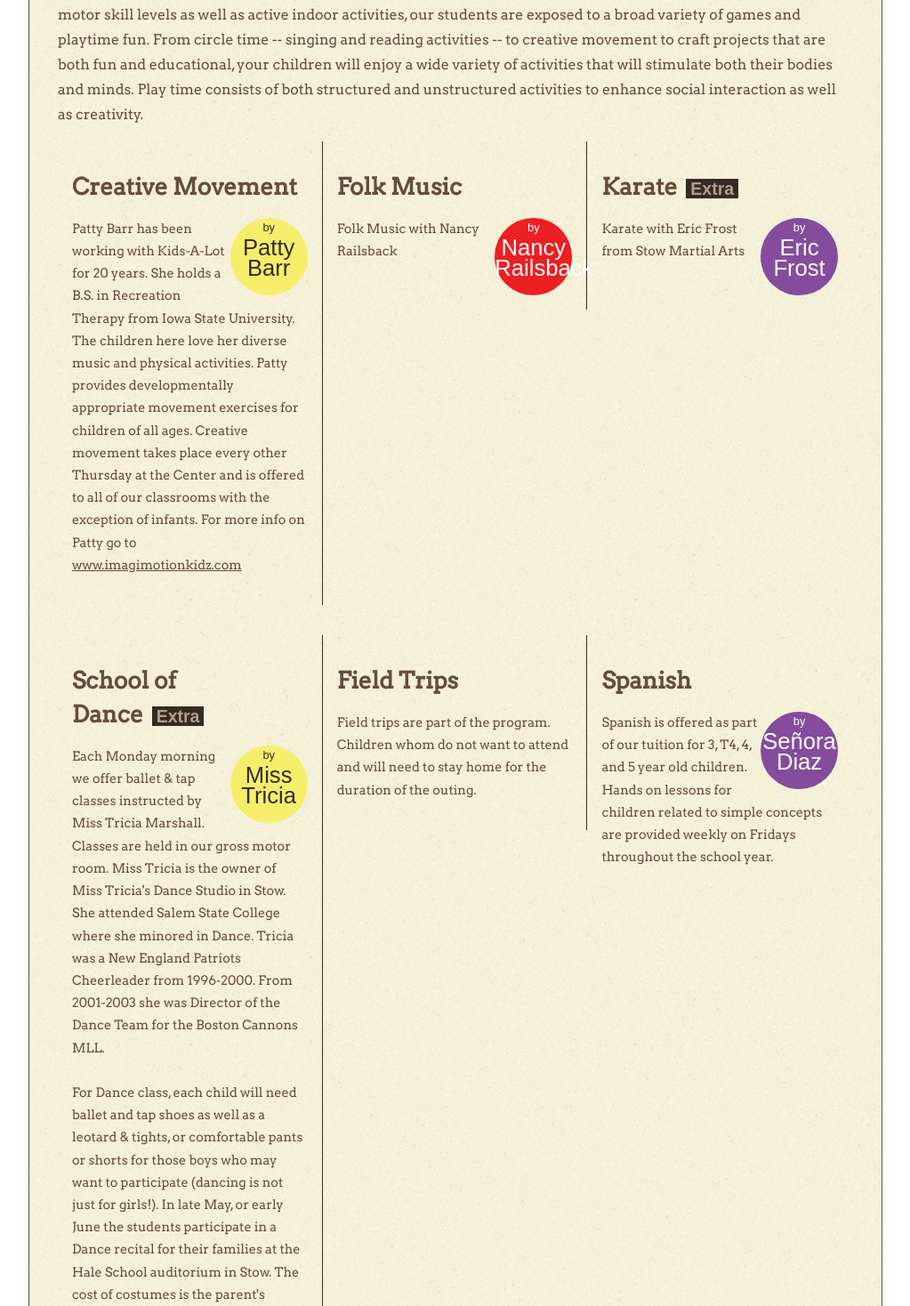
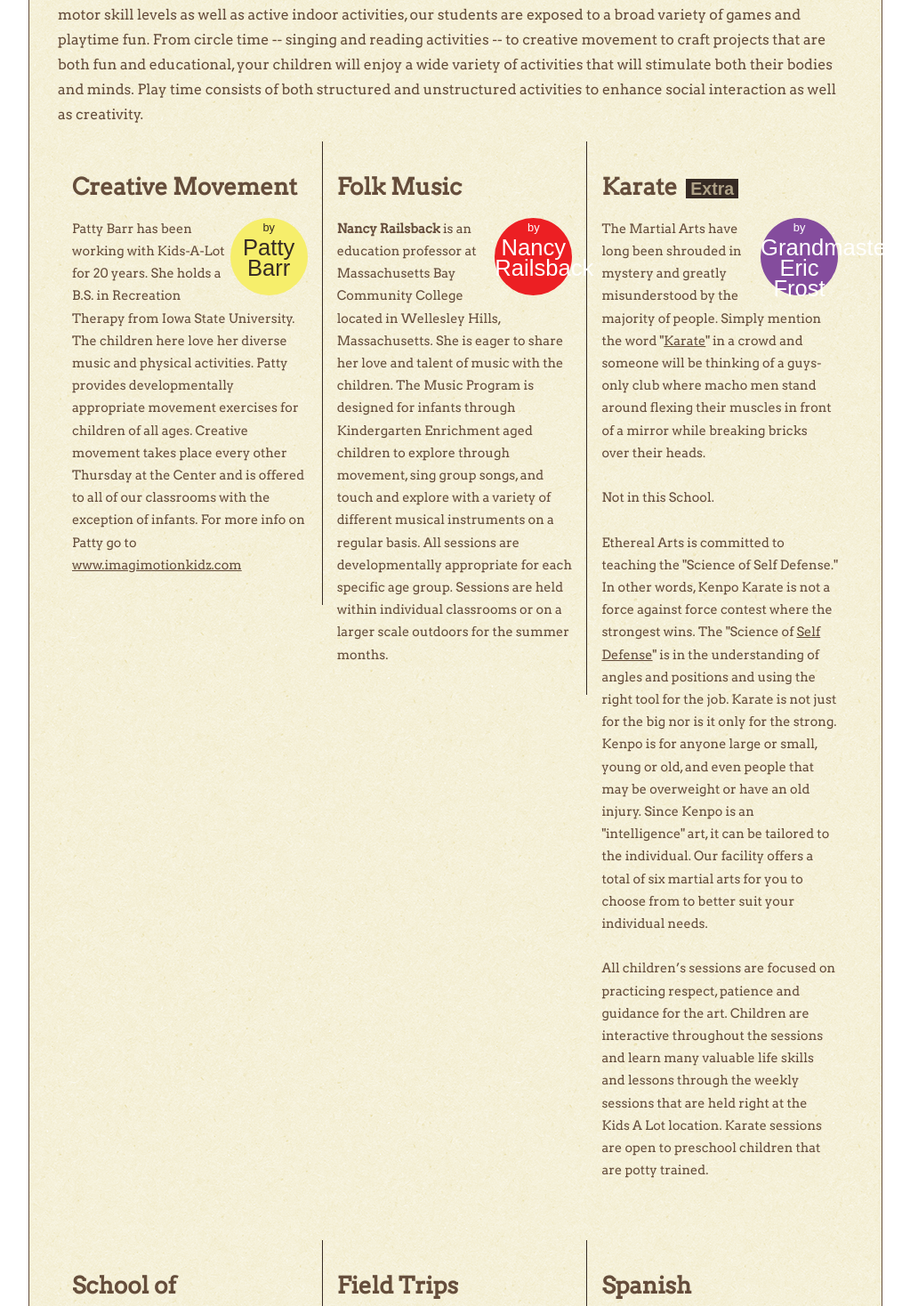
Before and after one commit to gulrenor/kids-a-lot, a PHP site: page /extras.php in a window 1280 px wide. Shown: the part 465-1933 px from the top of the page at 89% size, without its empty margins (128-1151 px from the left). Run offline with PHP 8.4, Linux system fonts and the light colour scheme; some libraries are stand-ins or nearby versions; some web fonts are replaced.

Commit message:
Updates to Extras

```diff
--- a/extras.php
+++ b/extras.php
@@ -19,16 +19,22 @@
         <p>by</p>
         <p>Nancy<br />Railsback</p>
       </div>
-      <p class="desc">Folk Music with Nancy Railsback</p>
+      <p class="desc"><strong>Nancy Railsback</strong> is an education professor at Massachusetts Bay Community College located in Wellesley Hills, Massachusetts. She is eager to share her love and talent of music with the children. The Music Program is designed for infants through Kindergarten Enrichment aged children to explore through movement, sing group songs, and touch and explore with a variety of different musical instruments on a regular basis. All sessions are developmentally appropriate for each specific age group. Sessions are held within individual classrooms or on a larger scale outdoors for the summer months.</p>
     </div>
 
     <div class="p3col">
       <h2>Karate<span class="extra">Extra</span></h2>
       <div class="circle purple">
         <p>by</p>
-        <p>Eric<br />Frost</p>
+        <p>Grandmaster<br />Eric<br />Frost</p>
       </div>
-      <p class="desc">Karate with Eric Frost from Stow Martial Arts</p>
+      <p class="desc">The Martial Arts have long been shrouded in mystery and greatly misunderstood by the majority of people. Simply mention the word &quot;<a target="_new" href="https://en.wikipedia.org/wiki/Karate">Karate</a>&quot; in a crowd and someone will be thinking of a guys-only club where macho men stand around flexing their muscles in front of a mirror while breaking bricks over their heads.
+      <br /><br />
+      Not in this School.
+      <br /><br />
+      Ethereal Arts is committed to teaching the &quot;Science of Self Defense.&quot; In other words, Kenpo Karate is not a force against force contest where the strongest wins. The &quot;Science of <a target="_new" href="https://en.wikipedia.org/wiki/Self-defense">Self Defense</a>&quot; is in the understanding of angles and positions and using the right tool for the job. Karate is not just for the big nor is it only for the strong. Kenpo is for anyone large or small, young or old, and even people that may be overweight or have an old injury. Since Kenpo is an &quot;intelligence&quot; art, it can be tailored to the individual. Our facility offers a total of six martial arts for you to choose from to better suit your individual needs.
+      <br /><br />
+      All children’s sessions are focused on practicing respect, patience and guidance for the art. Children are interactive throughout the sessions and learn many valuable life skills and lessons through the weekly sessions that are held right at the Kids A Lot location. Karate sessions are open to preschool children that are potty trained.</p>
     </div>
 
     <hr id="clear" />
```
